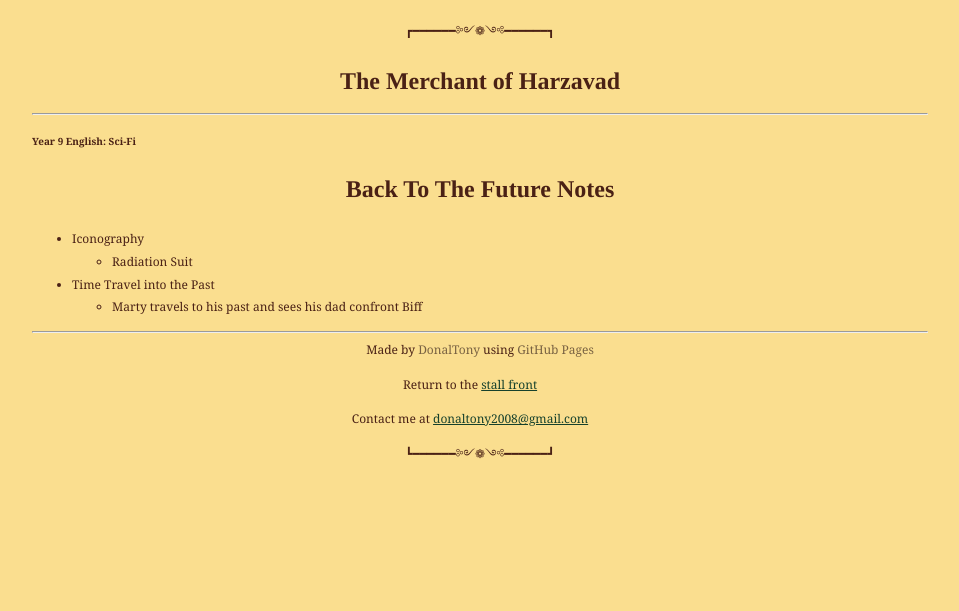
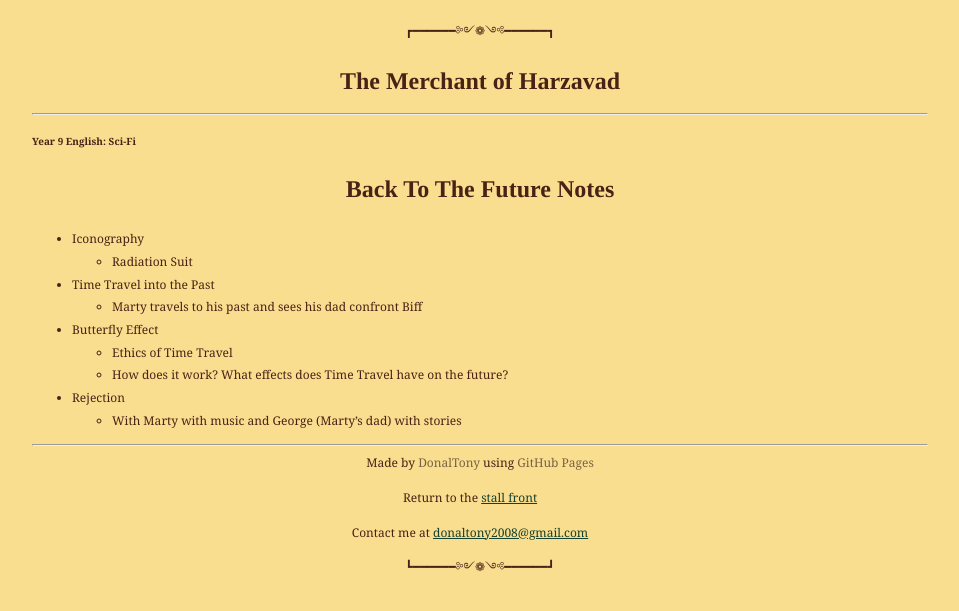
Before and after one commit to dvaraka/the-merchant, a Jekyll site: the page built from notes/year9/english/sci-fi/back-to-the-future.md, in a window 1280 px wide. Shown: the top 611 px of the page, without its empty margins (160-1119 px from the left). Built offline with Jekyll 4.4.1, drawn with Linux system fonts in a browser that asks for light colours; our own code applies the rules of GitHub Pages for plain Markdown files.

Commit message:
Update back-to-the-future.md

```diff
--- a/notes/year9/english/sci-fi/back-to-the-future.md
+++ b/notes/year9/english/sci-fi/back-to-the-future.md
@@ -10,3 +10,8 @@
   - Radiation Suit
 - Time Travel into the Past
   - Marty travels to his past and sees his dad confront Biff
+- Butterfly Effect
+  - Ethics of Time Travel
+  - How does it work? What effects does Time Travel have on the future?
+- Rejection
+  - With Marty with music and George (Marty's dad) with stories
```
